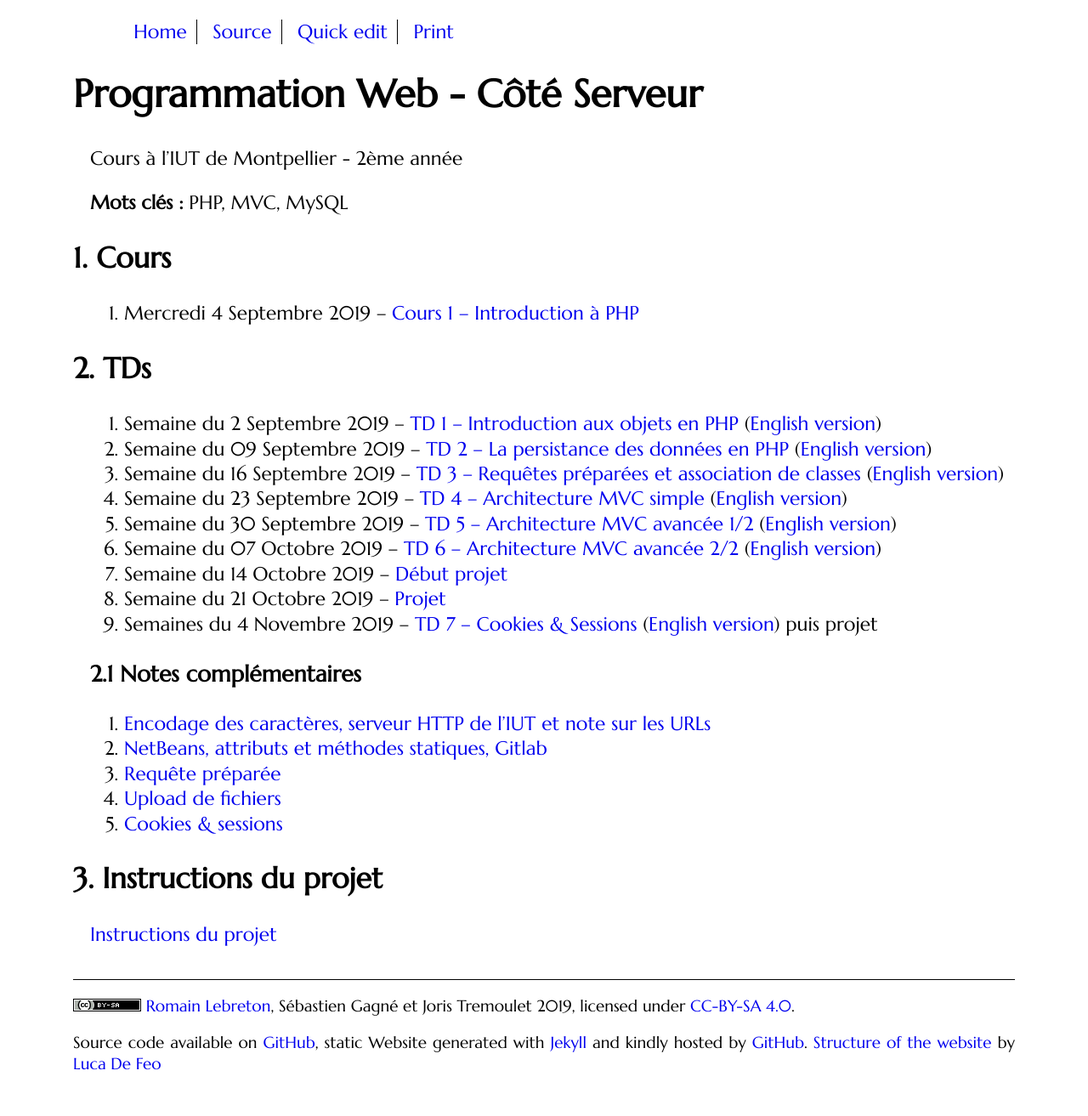
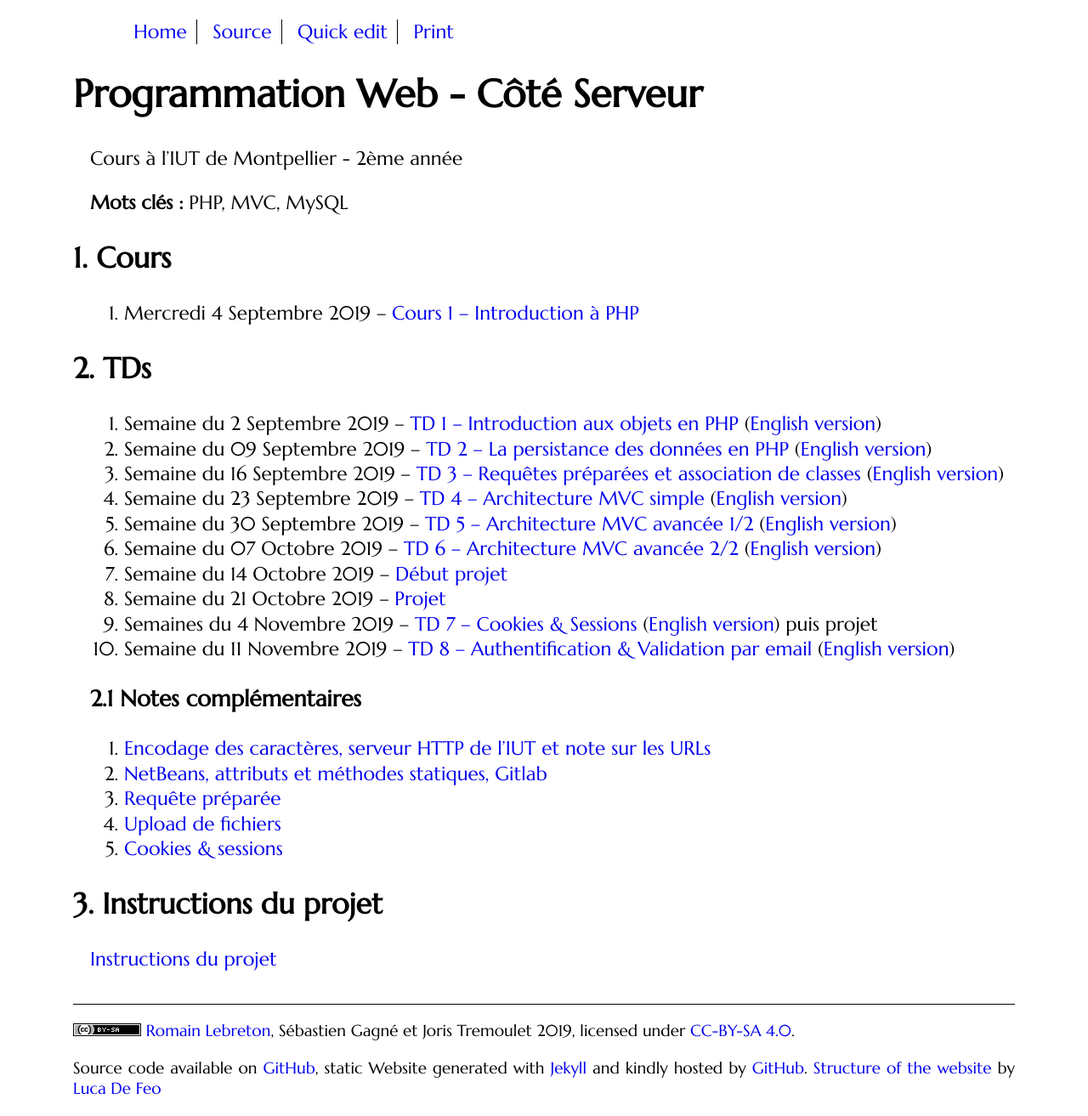
Before and after one commit to romainlebreton/R3.01-DeveloppementWeb, a Jekyll site: the page built from index.md, in a window 1280 px wide. Shown: the whole page at 85% size. Built offline with Jekyll 4.4.1, drawn with Linux system fonts in a browser that asks for light colours; some web fonts are replaced; before the commit the page ends 1283 px from its top, so only the background shows below that.

Commit message:
new week

```diff
--- a/index.md
+++ b/index.md
@@ -24,8 +24,8 @@ Cours à l'IUT de Montpellier - 2ème année
 1. Semaine du 21 Octobre 2019 -- [Projet](projet.html)
 1. Semaines du 4 Novembre 2019 --
    [TD 7 -- Cookies & Sessions](tutorials/tutorial7.html) ([English version](tutorials/tutorial7-en.html)) puis projet
-<!-- 1. Semaine du 11 Novembre 2019 -- -->
-<!--    [TD 8 -- Authentification & Validation par email](tutorials/tutorial8.html) ([English version](tutorials/tutorial8-en.html)) -->
+1. Semaine du 11 Novembre 2019 --
+   [TD 8 -- Authentification & Validation par email](tutorials/tutorial8.html) ([English version](tutorials/tutorial8-en.html))
 <!--    puis projet -->
 <!-- 1. Semaine du 18 Novembre 2019 -- 3h projet -->
 <!-- 1. Semaine du 25 Novembre 2019 -- 3h projet -->
```
